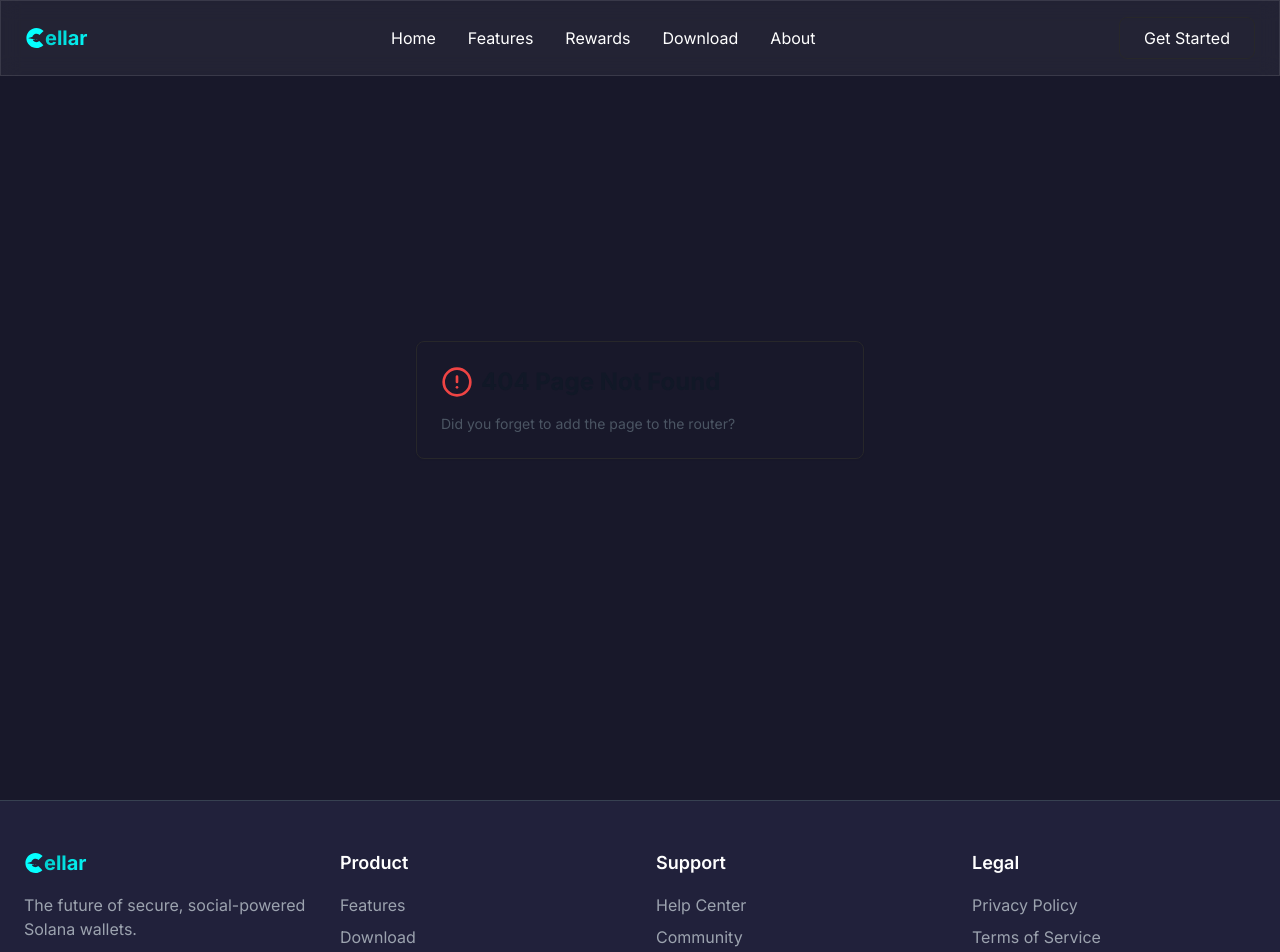
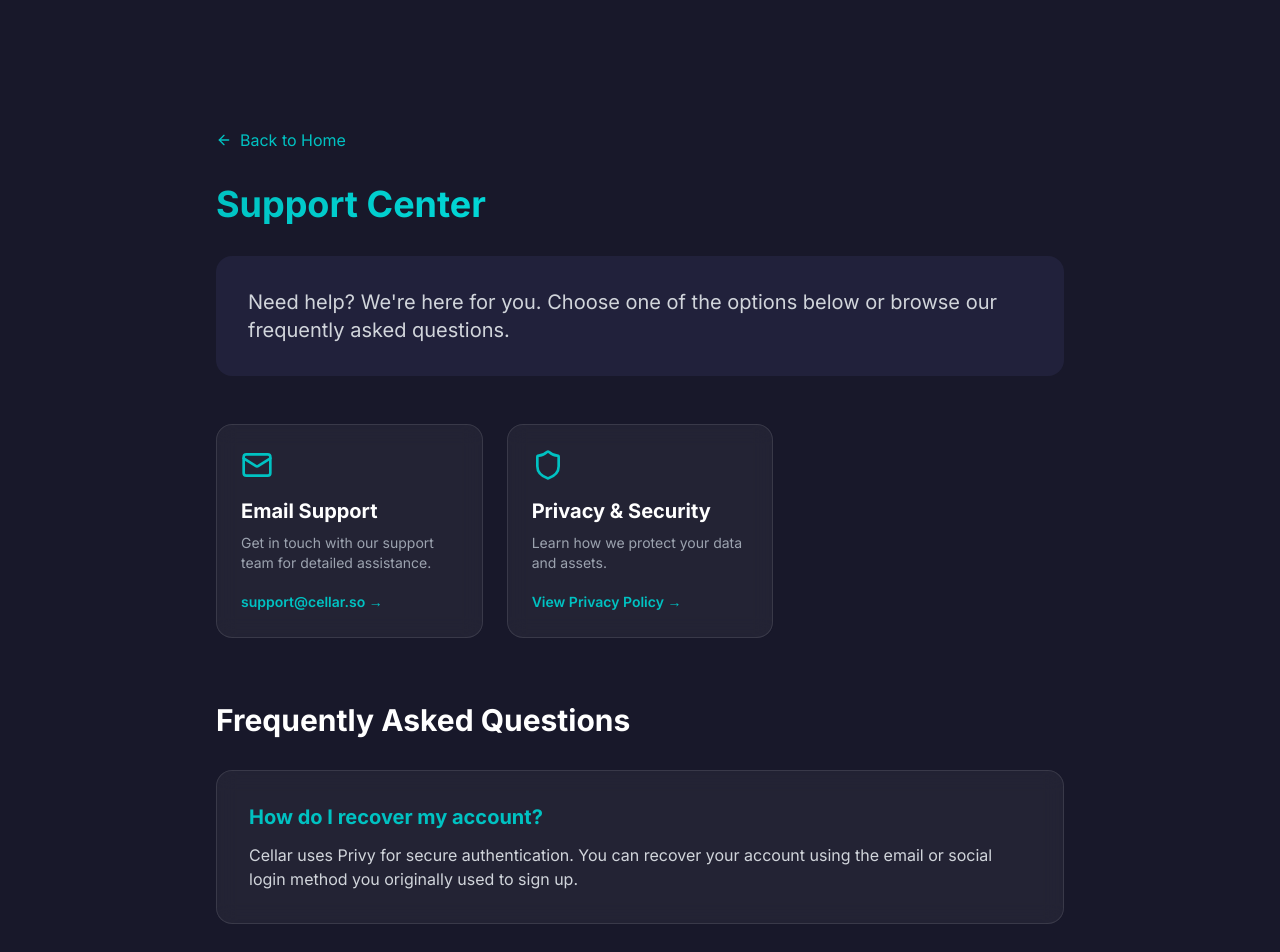
Before and after one commit to cellarfi/cellar-landing-page, a React (Vite) app: page /support in a window 1280 px wide. Shown: the top 952 px of the page. Built offline with nearby package versions, Linux system fonts and the light colour scheme.

Commit message:
fix: fixed bugs

```diff
--- a/src/App.tsx
+++ b/src/App.tsx
@@ -13,6 +13,7 @@ import { Route, Switch } from 'wouter'
 import { useScrollToTop } from './hooks/use-scroll-to-top'
 import { queryClient } from './lib/queryClient'
 import RadiantPitch from './pages/radiant-pitch'
+import Support from './pages/support'
 
 function Router() {
   // Add scroll to top behavior
@@ -26,6 +27,7 @@ function Router() {
       <Route path='/terms' component={Terms} />
       <Route path='/copyright' component={Copyright} />
       <Route path='/license' component={License} />
+      <Route path='/support' component={Support} />
       <Route path='/radiant-demo' component={RadiantPitch} />
       {/* <Route path='/pitch-video' component={RadiantPitch} /> */}
       <Route component={NotFound} />
--- a/src/components/footer.tsx
+++ b/src/components/footer.tsx
@@ -94,12 +94,12 @@ export default function Footer() {
             <h3 className='text-lg font-semibold mb-4'>Support</h3>
             <ul className='space-y-2'>
               <li>
-                <a
-                  href='#'
+                <Link
+                  href='/support'
                   className='text-gray-400 hover:text-white transition-colors duration-300'
                 >
                   Help Center
-                </a>
+                </Link>
               </li>
               <li>
                 <a
--- a/src/components/navigation.tsx
+++ b/src/components/navigation.tsx
@@ -126,6 +126,13 @@ export default function Navigation() {
                   About
                 </button>
                 <Link
+                  href='/support'
+                  className='block text-white hover:text-cellar-cyan transition-colors duration-300'
+                  onClick={() => setMobileMenuOpen(false)}
+                >
+                  Support
+                </Link>
+                <Link
                   href='/download'
                   className='w-full px-6 py-2 bg-gradient-to-r from-cellar-cyan/80 to-cellar-cyan-light/80 text-white rounded-lg block text-center border border-cellar-cyan/30'
                   onClick={() => setMobileMenuOpen(false)}
--- /dev/null
+++ b/src/pages/support.tsx
@@ -0,0 +1,124 @@
+import Footer from '@/components/footer'
+import { motion } from 'framer-motion'
+import { ArrowLeft, Mail, Shield } from 'lucide-react'
+import { Link } from 'wouter'
+
+export default function Support() {
+  const supportOptions = [
+    {
+      icon: <Mail className='w-8 h-8 text-cellar-cyan' />,
+      title: 'Email Support',
+      description:
+        'Get in touch with our support team for detailed assistance.',
+      action: 'support@cellar.so',
+      link: 'mailto:support@cellar.so',
+    },
+    // {
+    //   icon: <MessageCircle className='w-8 h-8 text-cellar-cyan' />,
+    //   title: 'Community',
+    //   description: 'Join our community to ask questions and share feedback.',
+    //   action: 'Join Discord',
+    //   link: 'https://discord.gg/cellarfi', // Placeholder, assuming they might have one or I'll just leave it generic
+    // },
+    {
+      icon: <Shield className='w-8 h-8 text-cellar-cyan' />,
+      title: 'Privacy & Security',
+      description: 'Learn how we protect your data and assets.',
+      action: 'View Privacy Policy',
+      link: '/privacy',
+    },
+  ]
+
+  const faqs = [
+    {
+      question: 'How do I recover my account?',
+      answer:
+        'Cellar uses Privy for secure authentication. You can recover your account using the email or social login method you originally used to sign up.',
+    },
+    {
+      question: 'Is my data secure?',
+      answer:
+        'Yes, we use industry-leading encryption and security measures. Your private keys are never stored on our servers.',
+    },
+    {
+      question: 'How do I report a bug?',
+      answer:
+        'Please email us at support@cellarfi.com with details about the issue, including your device model and app version.',
+    },
+  ]
+
+  return (
+    <div className='min-h-screen pt-20 bg-cellar-navy text-white'>
+      <div className='container mx-auto px-6 py-12 max-w-4xl'>
+        <motion.div
+          initial={{ opacity: 0, y: 50 }}
+          animate={{ opacity: 1, y: 0 }}
+          transition={{ duration: 0.6 }}
+        >
+          <Link
+            href='/'
+            className='inline-flex items-center text-cellar-cyan hover:text-cellar-cyan-light transition-colors duration-300 mb-8'
+          >
+            <ArrowLeft className='w-4 h-4 mr-2' />
+            Back to Home
+          </Link>
+
+          <h1 className='text-4xl font-bold mb-8 gradient-text'>
+            Support Center
+          </h1>
+
+          <div className='bg-cellar-navy-light rounded-2xl p-8 mb-12'>
+            <p className='text-xl text-gray-300'>
+              Need help? We're here for you. Choose one of the options below or
+              browse our frequently asked questions.
+            </p>
+          </div>
+
+          <div className='grid md:grid-cols-3 gap-6 mb-16'>
+            {supportOptions.map((option, index) => (
+              <motion.a
+                key={option.title}
+                href={option.link}
+                className='glass-morphism rounded-2xl p-6 hover:bg-white/5 transition-colors duration-300'
+                initial={{ opacity: 0, y: 30 }}
+                animate={{ opacity: 1, y: 0 }}
+                transition={{ duration: 0.6, delay: index * 0.1 }}
+              >
+                <div className='mb-4'>{option.icon}</div>
+                <h3 className='text-xl font-bold mb-2'>{option.title}</h3>
+                <p className='text-gray-400 mb-4 text-sm'>
+                  {option.description}
+                </p>
+                <span className='text-cellar-cyan font-semibold text-sm'>
+                  {option.action} &rarr;
+                </span>
+              </motion.a>
+            ))}
+          </div>
+
+          <div className='space-y-8'>
+            <h2 className='text-3xl font-bold mb-8'>
+              Frequently Asked Questions
+            </h2>
+            {faqs.map((faq, index) => (
+              <motion.div
+                key={index}
+                className='glass-morphism rounded-2xl p-8'
+                initial={{ opacity: 0, y: 30 }}
+                animate={{ opacity: 1, y: 0 }}
+                transition={{ duration: 0.6, delay: 0.3 + index * 0.1 }}
+              >
+                <h3 className='text-xl font-bold mb-3 text-cellar-cyan'>
+                  {faq.question}
+                </h3>
+                <p className='text-gray-300'>{faq.answer}</p>
+              </motion.div>
+            ))}
+          </div>
+        </motion.div>
+      </div>
+
+      <Footer />
+    </div>
+  )
+}
```
Also changed, not shown: 1 other file (tests, documents, lock files or other folders).
